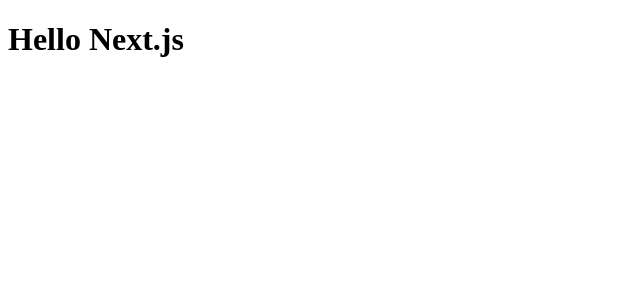
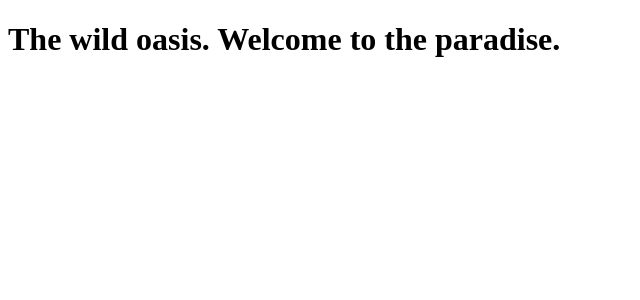
Before and after one commit to RubyRougarou/wild-oasis-nextjs, a Next.js app: page / in a window 1280 px wide. Shown: the top 300 px of the page, without its empty margins (0-640 px from the left). Built offline with nearby package versions, Linux system fonts and the light colour scheme.

Commit message:
initializing

```diff
--- /dev/null
+++ b/app/about/page.js
@@ -0,0 +1,5 @@
+export default function Page() {
+  return (
+    <h1>About us</h1>
+  );
+}
--- a/app/page.js
+++ b/app/page.js
@@ -2,6 +2,6 @@
 
 export default function Page() {
   return (
-    <h1>Hello Next.js</h1>
+    <h1>The wild oasis. Welcome to the paradise.</h1>
   );
 }
```
Also changed, not shown: app/account/page.js (added, +8 -0 lines), app/cabins/page.js (added, +8 -0 lines).
